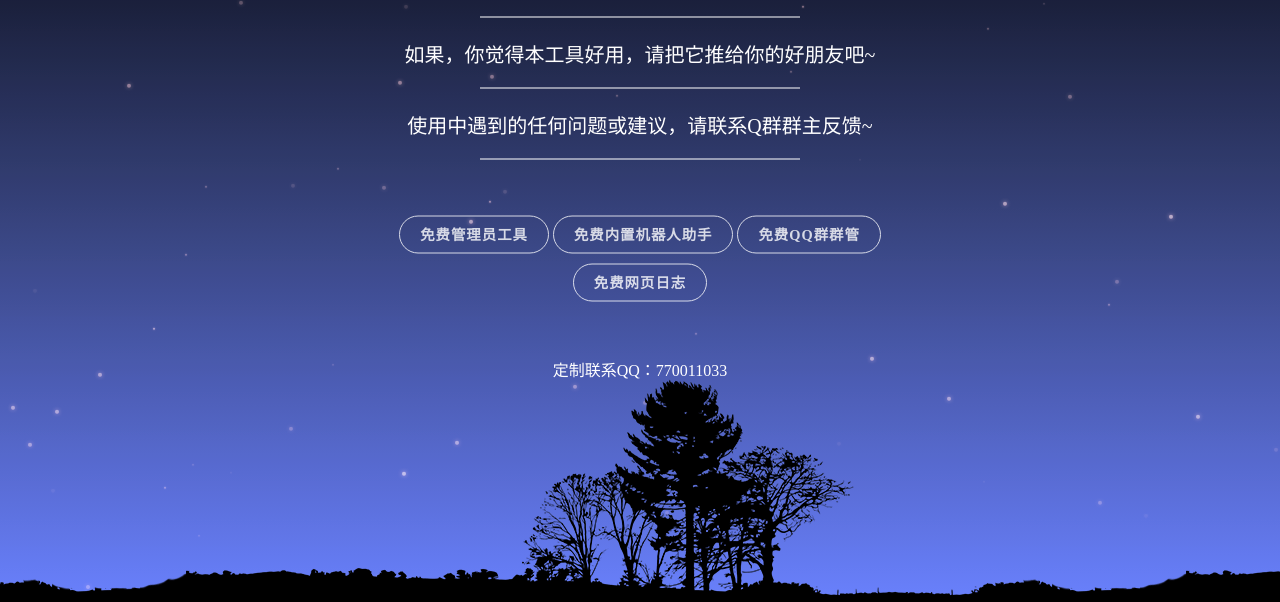
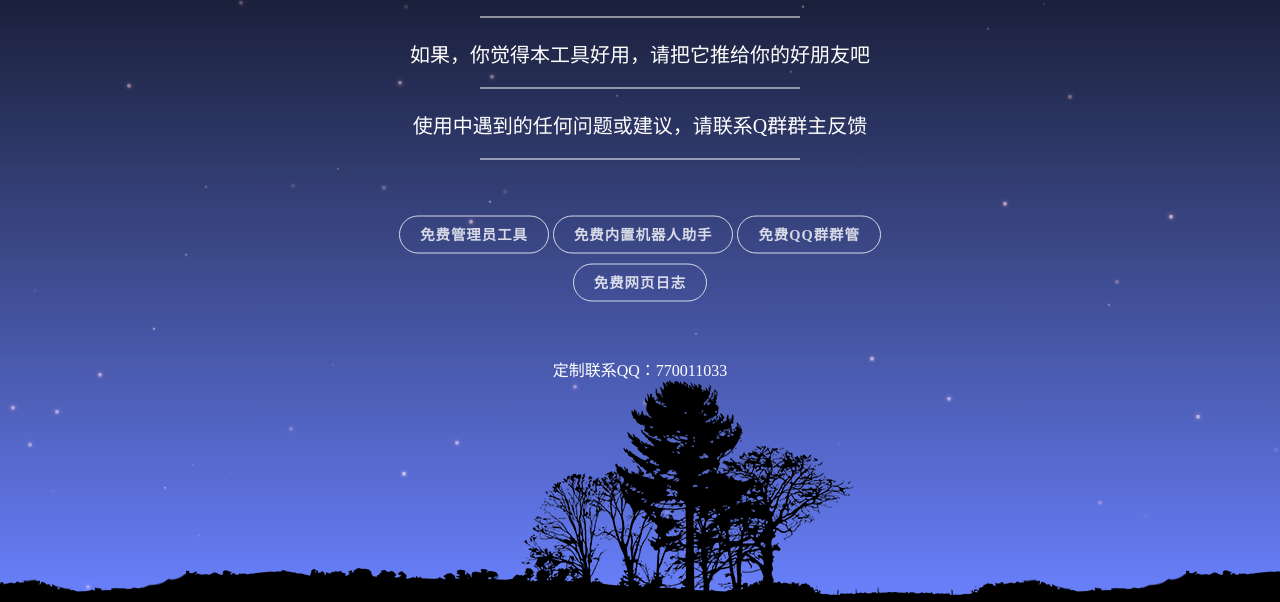
Before and after one commit to GuoKeFps/scum-xx1, a plain HTML site: page index.html in a window 1280 px wide. Shown: the part 198-800 px from the top of the page. Drawn offline with Linux system fonts and the light colour scheme.

Commit message:
Update index.html

```diff
--- a/index.html
+++ b/index.html
@@ -18,9 +18,9 @@
     <div class="content">
         <div class="title">SCUM-XX工具</div>
         <hr class="hr" />
-        <div class="discription">如果，你觉得本工具好用，请把它推给你的好朋友吧~</div>
+        <div class="discription">如果，你觉得本工具好用，请把它推给你的好朋友吧</div>
         <hr class="hr" />
-        <div class="discription">使用中遇到的任何问题或建议，请联系Q群群主反馈~</div>
+        <div class="discription">使用中遇到的任何问题或建议，请联系Q群群主反馈</div>
         <hr class="hr">
         <nav class="cover-navigation cover-navigation--primary">
             <ul class="navigation">
```
